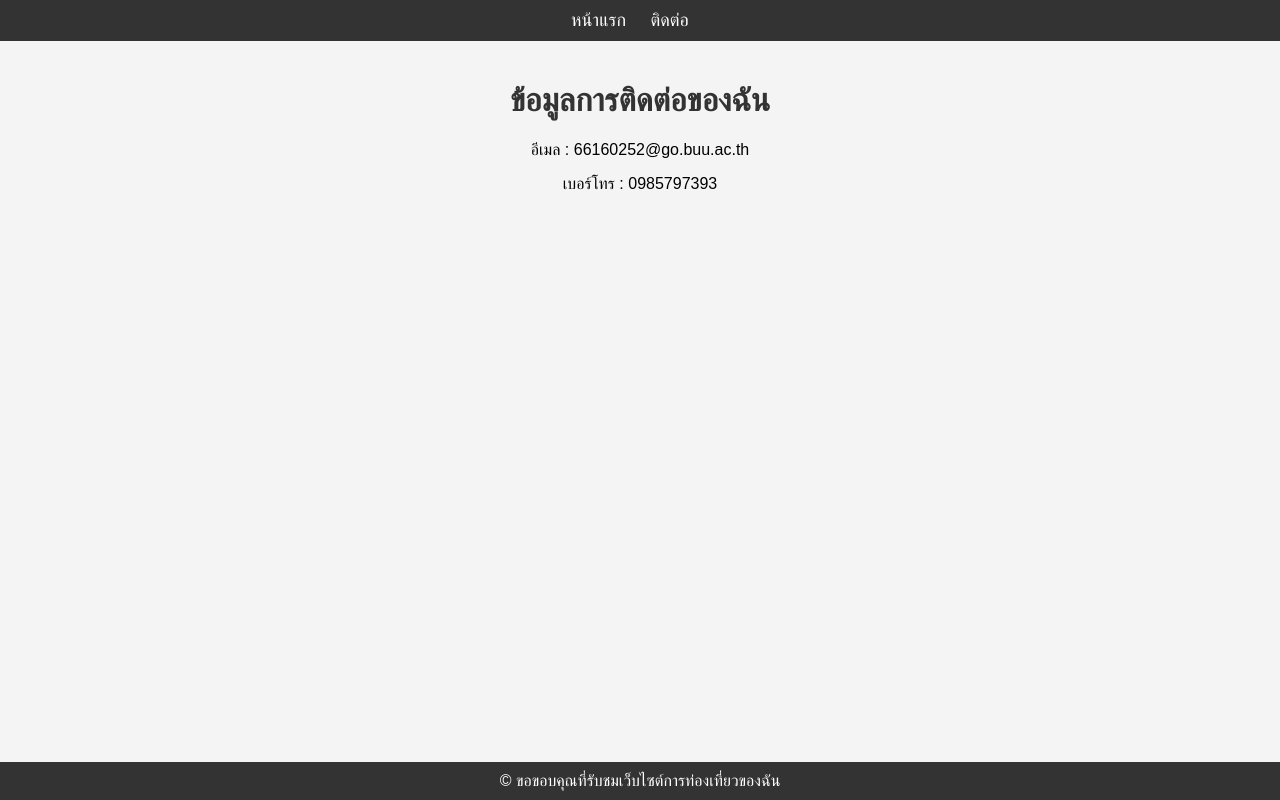
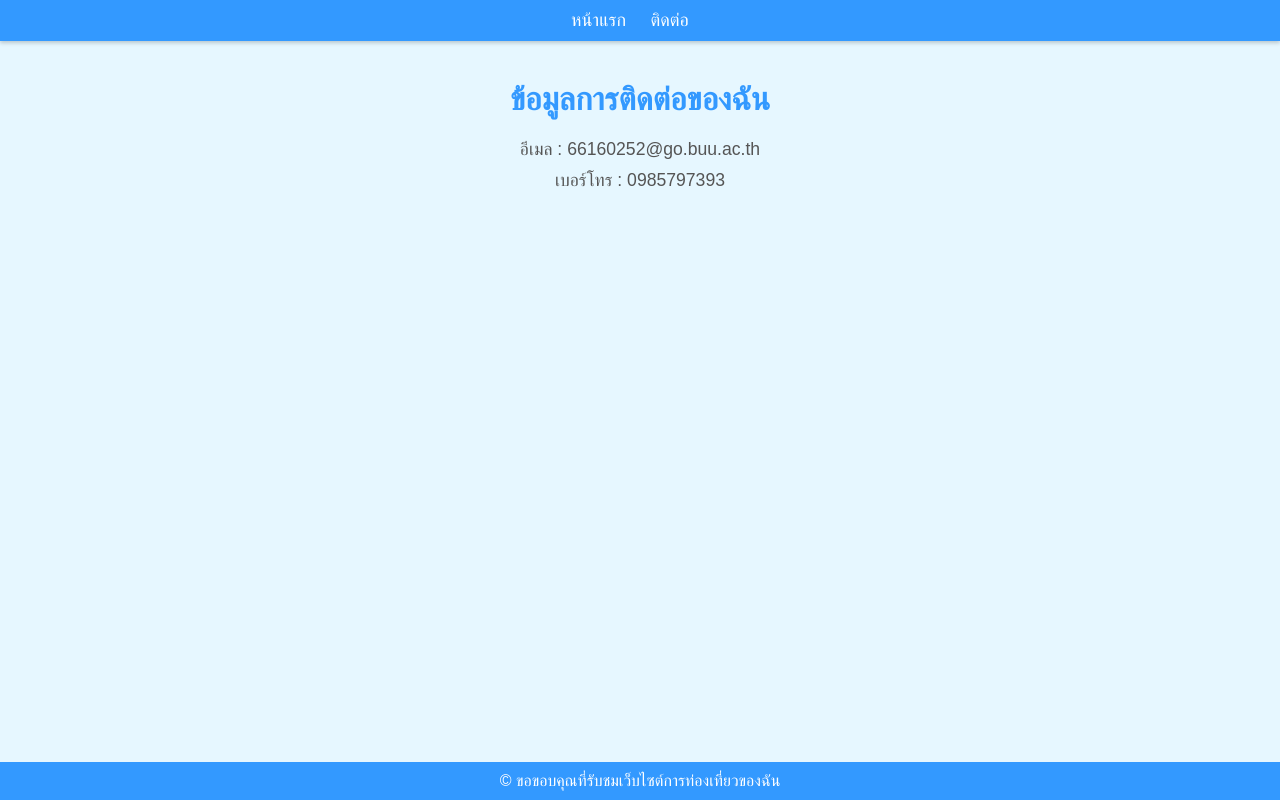
Before and after one commit to Boonyakid-Poompeng/Web-Travel-Chonburi, a plain HTML site: page contact.html in a window 1280 px wide. Drawn offline with Linux system fonts and the light colour scheme.

Commit message:
แก้ไข css\contact

```diff
--- a/css/contact-styles.css
+++ b/css/contact-styles.css
@@ -1,20 +1,24 @@
+/* การตั้งค่าสำหรับ body */
 body {
     font-family: 'Arial', sans-serif;
     margin: 0;
     padding: 0;
-    background-color: #f4f4f4;
+    background-color: #e6f7ff; /* สีพื้นหลังฟ้าอ่อน */
+    color: #333; /* สีข้อความหลัก */
 }
 
 h1 {
     text-align: center;
-    color: #333;
+    color: #3399ff; /* สีฟ้าสดใส */
+    margin-top: 20px;
 }
 
 /* การตกแต่ง header */
 header {
-    background-color: #333;
+    background-color: #3399ff; /* สีฟ้าสดใส */
     color: white;
     padding: 10px 0;
+    box-shadow: 0 2px 4px rgba(0, 0, 0, 0.2);
 }
 
 nav ul {
@@ -33,9 +37,11 @@ nav ul li a {
     color: white;
     text-decoration: none;
     font-size: 18px;
+    transition: color 0.3s;
 }
 
 nav ul li a:hover {
+    color: #ffdd57; /* สีเหลืองอ่อนเมื่อ hover */
     text-decoration: underline;
 }
 
@@ -45,9 +51,15 @@ main {
     text-align: center;
 }
 
+main p {
+    font-size: 1.1em;
+    margin: 10px 0;
+    color: #555; /* สีข้อความเทาเข้ม */
+}
+
 /* การตกแต่ง footer */
 footer {
-    background-color: #333;
+    background-color: #3399ff; /* สีฟ้าสดใส */
     color: white;
     text-align: center;
     padding: 10px 0;
```
